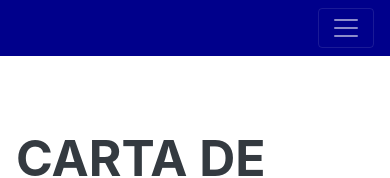
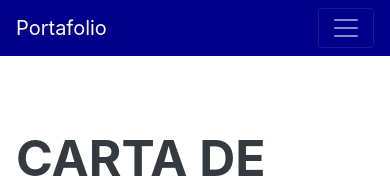
Before and after one commit to RodolfoMata01/RodolfoMata01.github.io, a plain HTML site: page index.html in a window 390 px wide. Shown: the top 178 px of the page. Drawn offline with nearby package versions, Linux system fonts and the light colour scheme; a web font is replaced by a local one.

Commit message:
Update index.html

```diff
--- a/index.html
+++ b/index.html
@@ -20,7 +20,7 @@
         <nav class="navbar navbar-expand-lg navbar-dark fixed-top" style="background-color: #00008b" id="sideNav">
 
             <a class="navbar-brand js-scroll-trigger" href="#page-top">
-                <span class="d-block d-lg-none"></span>
+                <span class="d-block d-lg-none">Portafolio</span>
                 <span class="d-none d-lg-block"><img class="img-fluid img-profile rounded-cuadrade mx-auto mb-2"
                     src="assets/img/logougb.png" alt="..." /></span>
 
```
